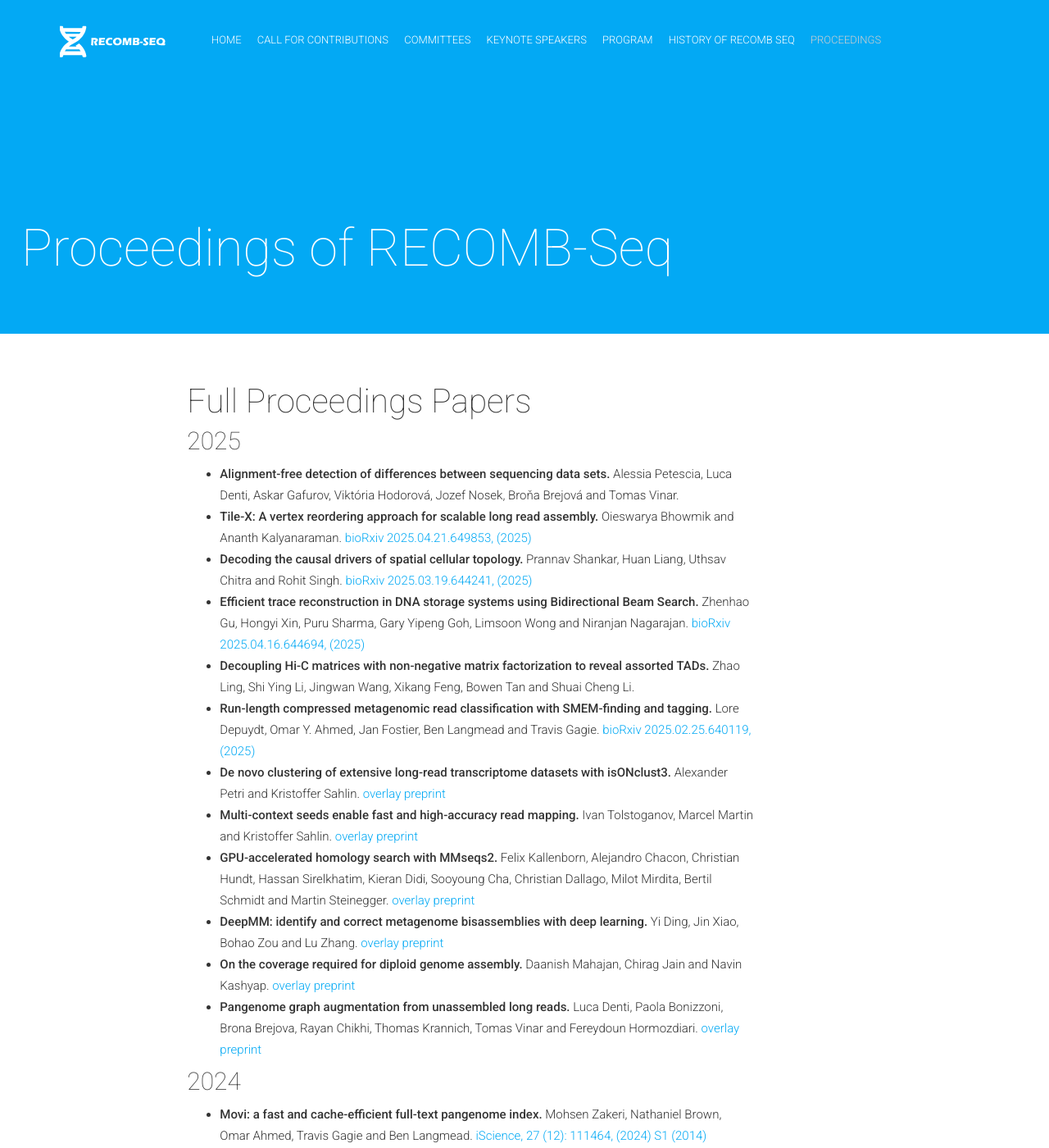
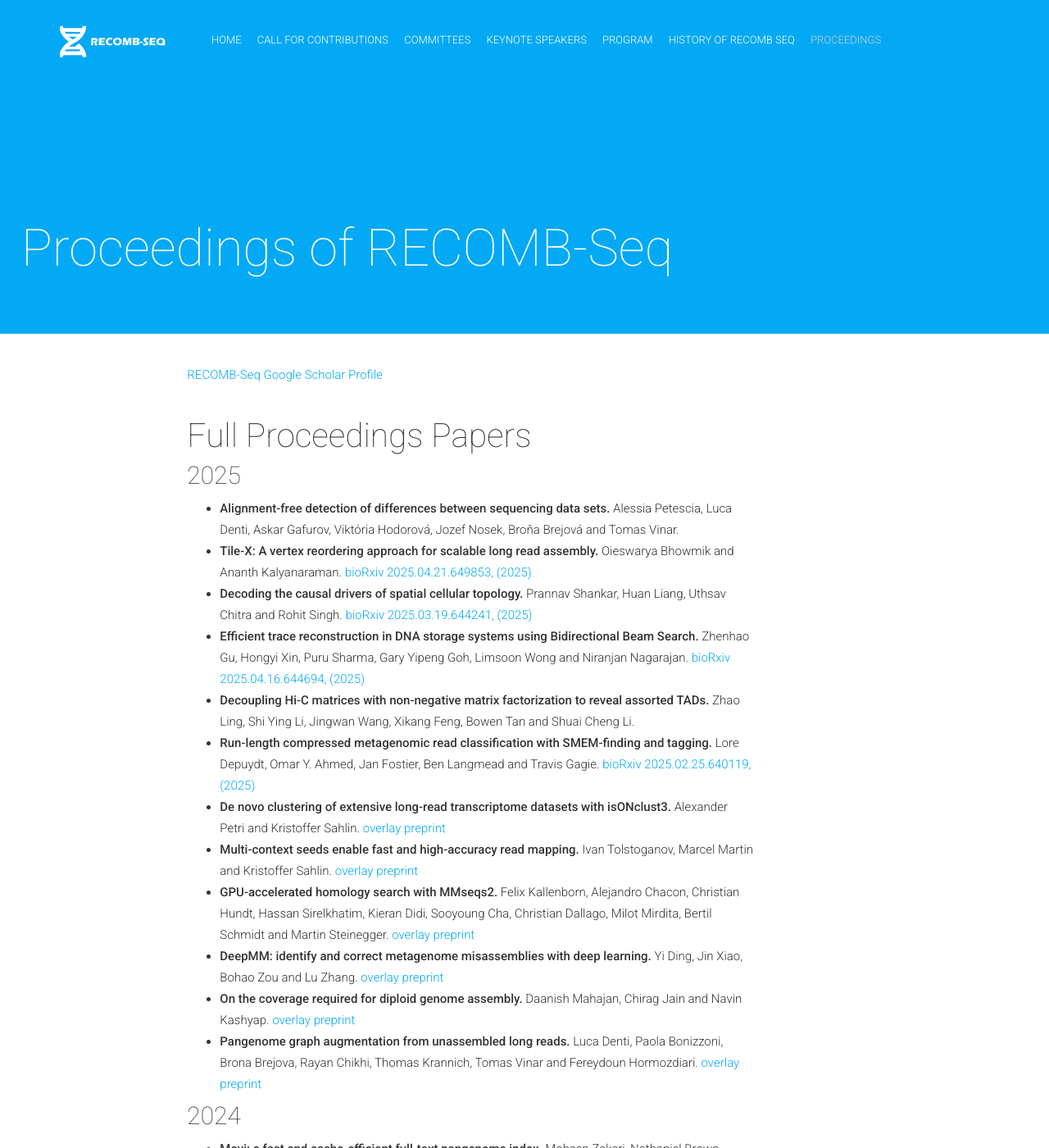
Before and after one commit to recomb-seq/recomb-seq.github.io, a Jekyll site: the page built from proceedings.md, in a window 1280 px wide and 1400 px high. Shown: the whole window at 82% size. Built offline with Jekyll 4.4.1, drawn with Linux system fonts in a browser that asks for light colours; nearby versions of some CDN libraries; comment, search, counter and statistics services are not loaded.

Commit message:
typo fix, scholar link

```diff
--- a/proceedings.md
+++ b/proceedings.md
@@ -4,6 +4,8 @@ title: Proceedings of RECOMB-Seq
 permalink: /proceedings/
 isStaticPost: true
 ---
+
+[RECOMB-Seq Google Scholar Profile](https://scholar.google.com/citations?hl=en&user=GrrEQ5QAAAAJ)
 
 #### Full Proceedings Papers
 
@@ -18,7 +20,7 @@ isStaticPost: true
   - **De novo clustering of extensive long-read transcriptome datasets with isONclust3.** Alexander Petri and Kristoffer Sahlin. [overlay preprint](https://doi.org/10.1101/2024.10.29.620862)
   - **Multi-context seeds enable fast and high-accuracy read mapping.** Ivan Tolstoganov, Marcel Martin and Kristoffer Sahlin. [overlay preprint](https://doi.org/10.1101/2024.10.29.620855)
   - **GPU-accelerated homology search with MMseqs2.** Felix Kallenborn, Alejandro Chacon, Christian Hundt, Hassan Sirelkhatim, Kieran Didi, Sooyoung Cha, Christian Dallago, Milot Mirdita, Bertil Schmidt and Martin Steinegger. [overlay preprint](https://doi.org/10.1101/2024.11.13.623350)
-  - **DeepMM: identify and correct metagenome bisassemblies with deep learning.** Yi Ding, Jin Xiao, Bohao Zou and Lu Zhang. [overlay preprint](https://doi.org/10.1101/2025.02.07.637187)
+  - **DeepMM: identify and correct metagenome misassemblies with deep learning.** Yi Ding, Jin Xiao, Bohao Zou and Lu Zhang. [overlay preprint](https://doi.org/10.1101/2025.02.07.637187)
   - **On the coverage required for diploid genome assembly.** Daanish Mahajan, Chirag Jain and Navin Kashyap. [overlay preprint](https://doi.org/10.48550/arXiv.2405.05734)
   - **Pangenome graph augmentation from unassembled long reads.** Luca Denti, Paola Bonizzoni, Brona Brejova, Rayan Chikhi, Thomas Krannich, Tomas Vinar and Fereydoun Hormozdiari. [overlay preprint](https://doi.org/10.1101/2025.02.07.637057)
 
```
